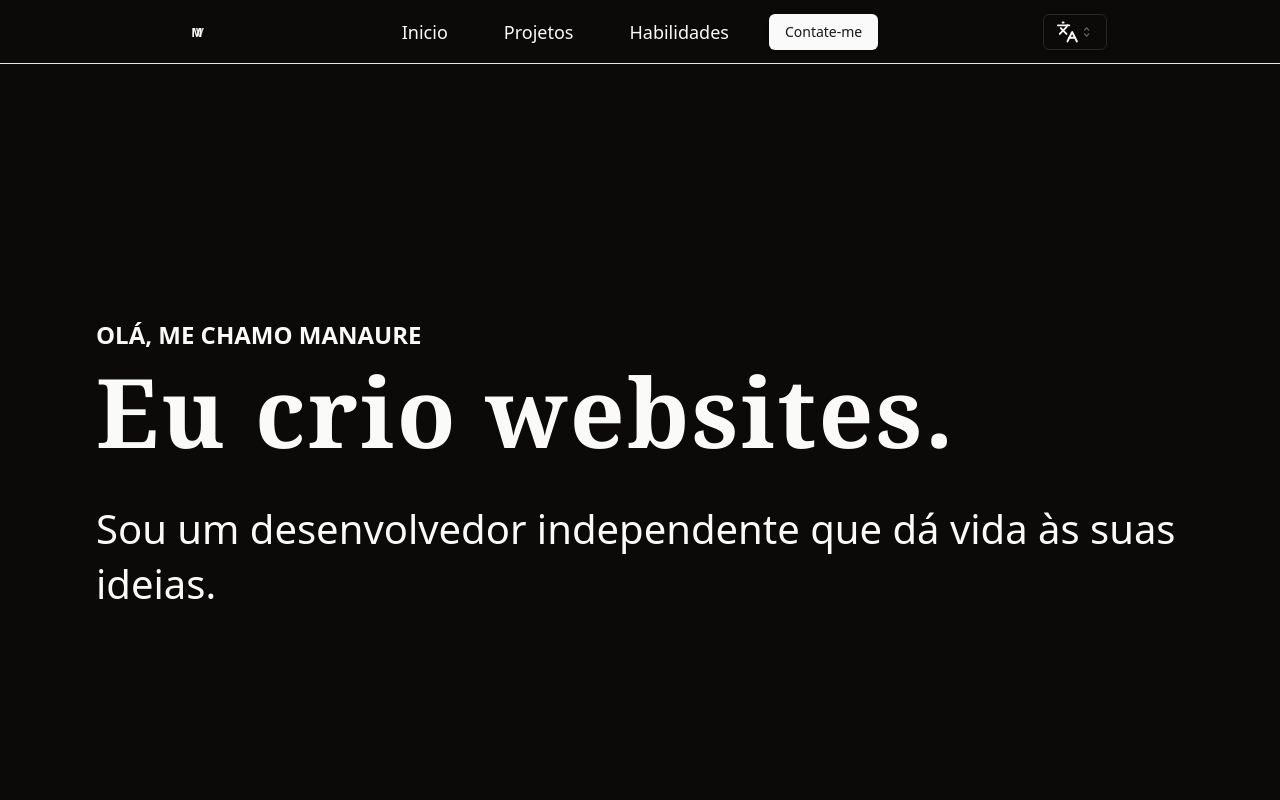
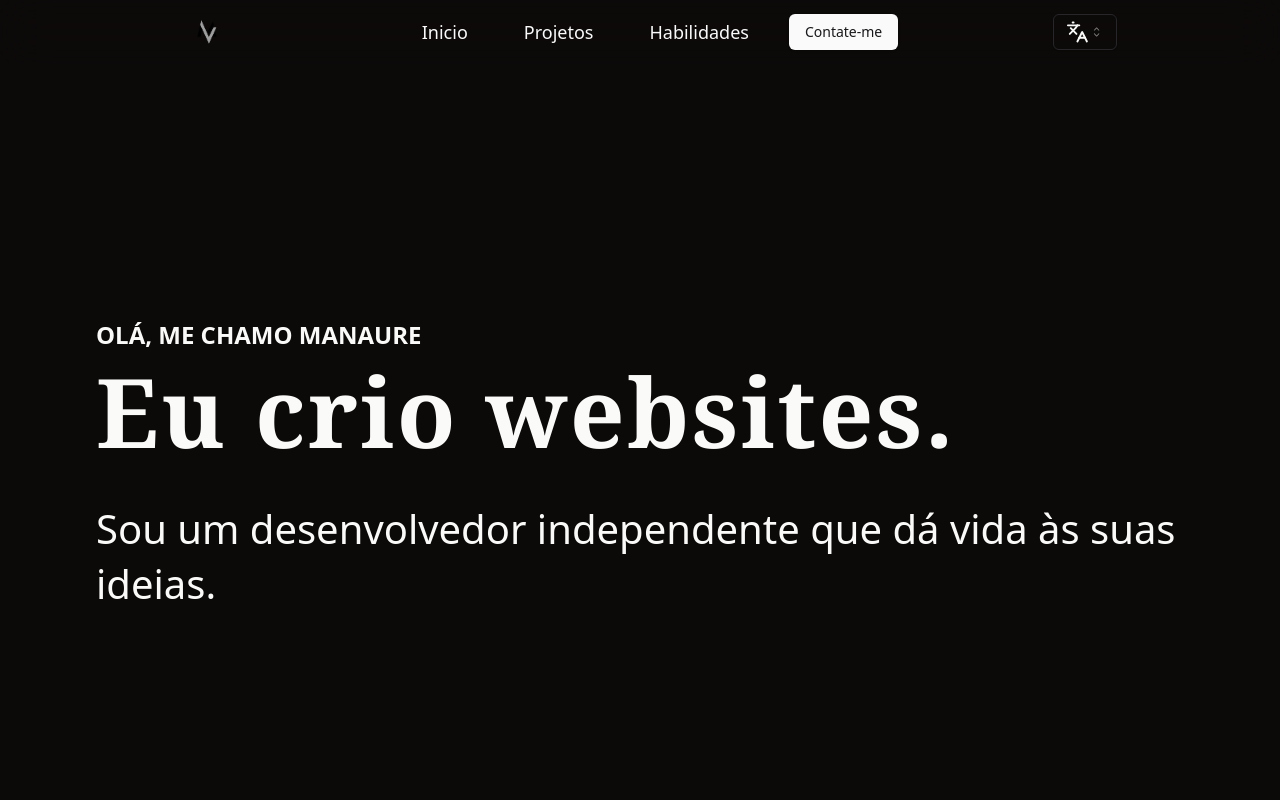
Before and after one commit to Manaure-Vasconcelos/portfolio-1.0, a React (Vite) app: page / in a window 1280 px wide. Shown: the top 800 px of the page. Built offline with nearby package versions, Linux system fonts and the light colour scheme.

Commit message:
style: refactory style navbar component

```diff
--- a/src/components/navBar.tsx
+++ b/src/components/navBar.tsx
@@ -1,5 +1,5 @@
 import { Button } from "./ui/button";
-import Logo from "./Logo";
+import Logo from "/logo.png";
 import SheetSideBar from "./SheetSideBar";
 import { useTranslation } from "react-i18next";
 import LanguageToggle from "./LanguageToggle";
@@ -17,7 +17,7 @@ interface NavbarProps {
 function NavBar({ onScrollToSection, sectionRefs }: NavbarProps) {
   const { t } = useTranslation();
   return (
-    <header className="sticky top-0 z-10 flex flex-row h-16 justify-between md:justify-evenly items-center gap-4 border-b bg-background px-4 md:px-6">
+    <header className="sticky top-0 z-10 flex flex-row h-16 justify-between md:justify-evenly items-center gap-4 bg-background/70 backdrop-blur-xl px-4 md:px-6">
       <SheetSideBar
         onScrollToSection={onScrollToSection}
         sectionRefs={sectionRefs}
@@ -28,7 +28,7 @@ function NavBar({ onScrollToSection, sectionRefs }: NavbarProps) {
         className="flex flex-row justify-center items-center gap-2 text-lg font-semibold md:text-base"
         onClick={() => onScrollToSection(sectionRefs.section1)}
       >
-        <Logo />
+        <img src={Logo} className='w-14 h-14'/>
         <span className="sr-only">manaure.dev</span>
       </Button>
 
```
Also changed, not shown: public/logo.png (added).
